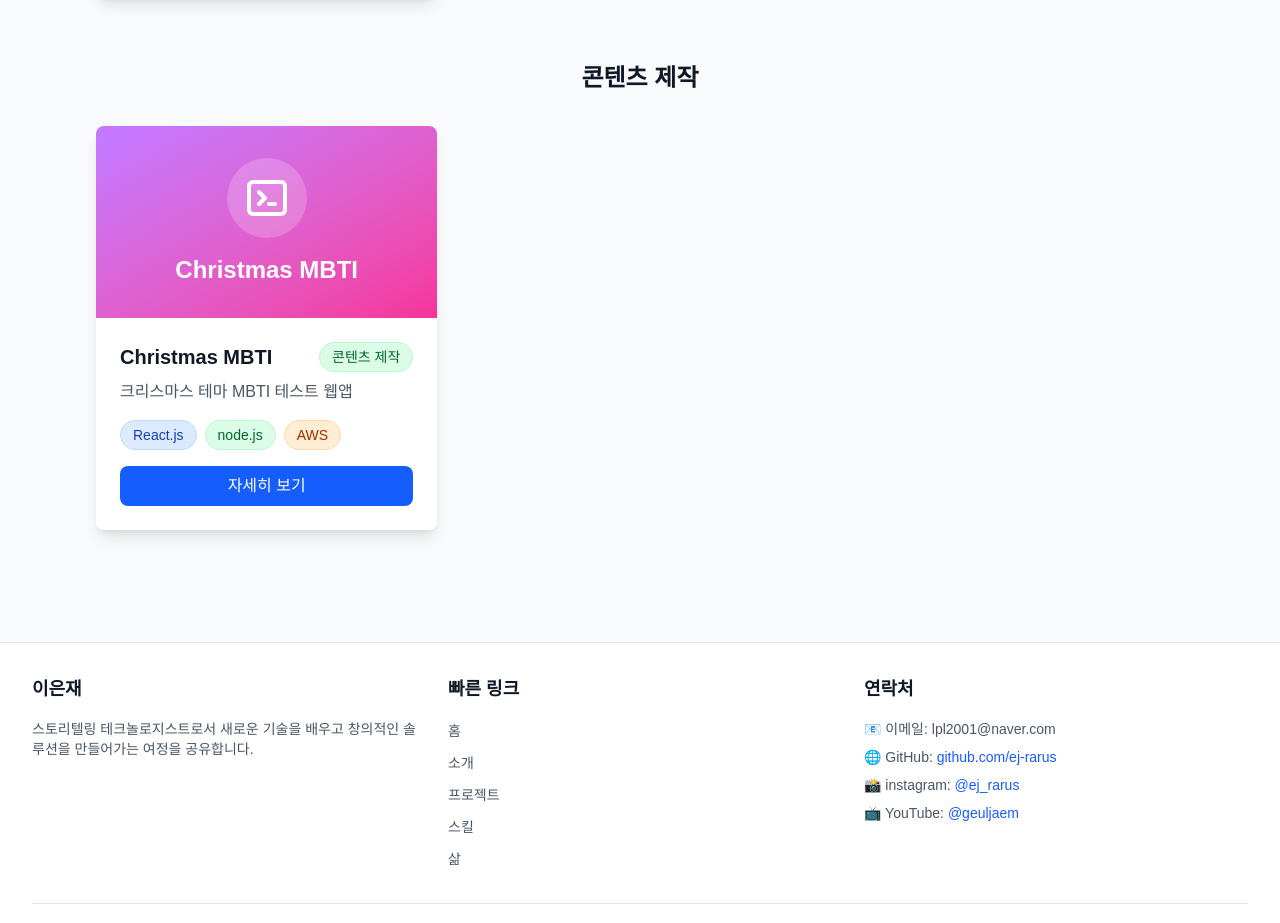
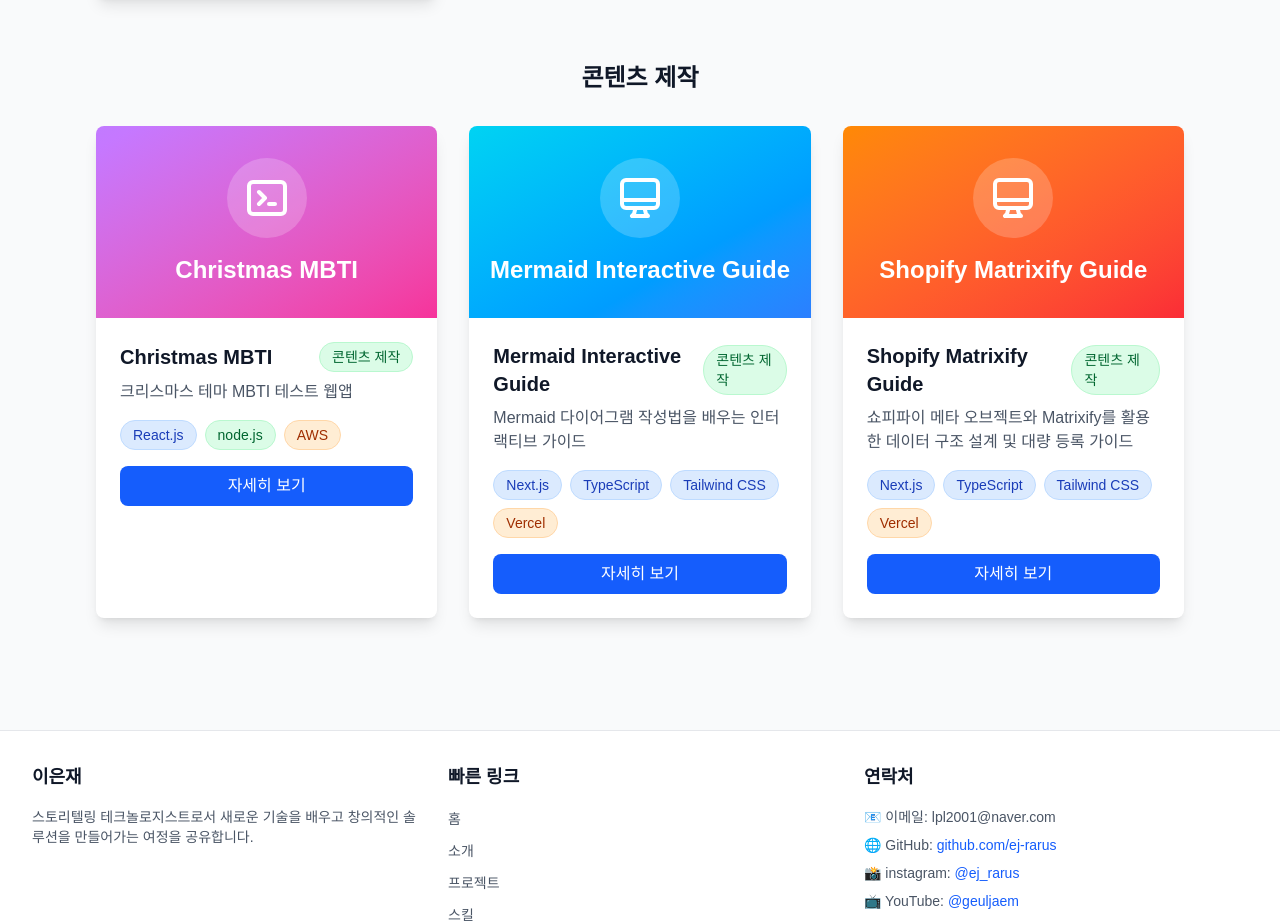
Before and after one commit to ej-rarus/leeeunjae.com, a Next.js app: page /projects in a window 1280 px wide. Shown: the part 1820-2743 px from the top of the page. Built offline with nearby package versions, Linux system fonts and the light colour scheme.

Commit message:
v1.0.13 프로젝트 추가: 'Mermaid Interactive Guide' 및 'Shopify Matrixify Guide' 프로젝트를 추가하여 각 프로젝트의 기술 스택, 설명, 링크 및 버튼 텍스트를 포함함. 사용자에게 더 많은 정보 제공을 위한 개선 작업.

```diff
--- a/data/projects.ts
+++ b/data/projects.ts
@@ -83,5 +83,29 @@
     href: "https://www.youtube.com/watch?v=hMyr1IwnNsU",
     iconType: "api",
     category: "content"
+  },
+  {
+    id: "mermaid-interactive-guide",
+    title: "Mermaid Interactive Guide",
+    description: "Mermaid 다이어그램 작성법을 배우는 인터랙티브 가이드",
+    technologies: ["Next.js", "TypeScript", "Tailwind CSS", "Vercel"],
+    gradientFrom: "from-cyan-400",
+    gradientTo: "to-blue-500",
+    buttonText: "자세히 보기",
+    href: "https://mermaid-interactive-guide.vercel.app/",
+    iconType: "portfolio",
+    category: "content"
+  },
+  {
+    id: "shopify-matrixify-guide",
+    title: "Shopify Matrixify Guide",
+    description: "쇼피파이 메타 오브젝트와 Matrixify를 활용한 데이터 구조 설계 및 대량 등록 가이드",
+    technologies: ["Next.js", "TypeScript", "Tailwind CSS", "Vercel"],
+    gradientFrom: "from-orange-400",
+    gradientTo: "to-red-500",
+    buttonText: "자세히 보기",
+    href: "https://shopify-matrixify-guide.vercel.app/",
+    iconType: "portfolio",
+    category: "content"
   }
 ];
```
